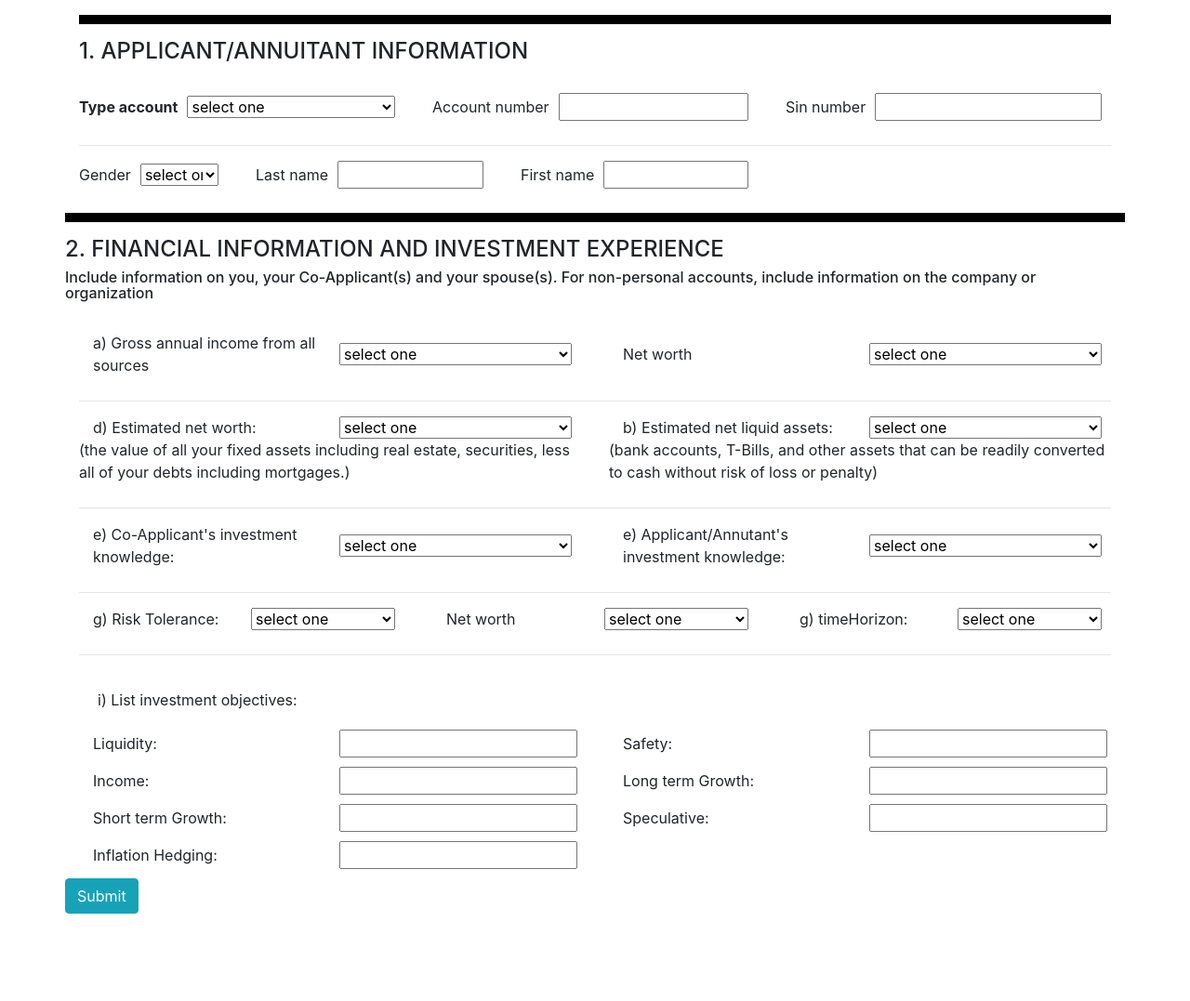
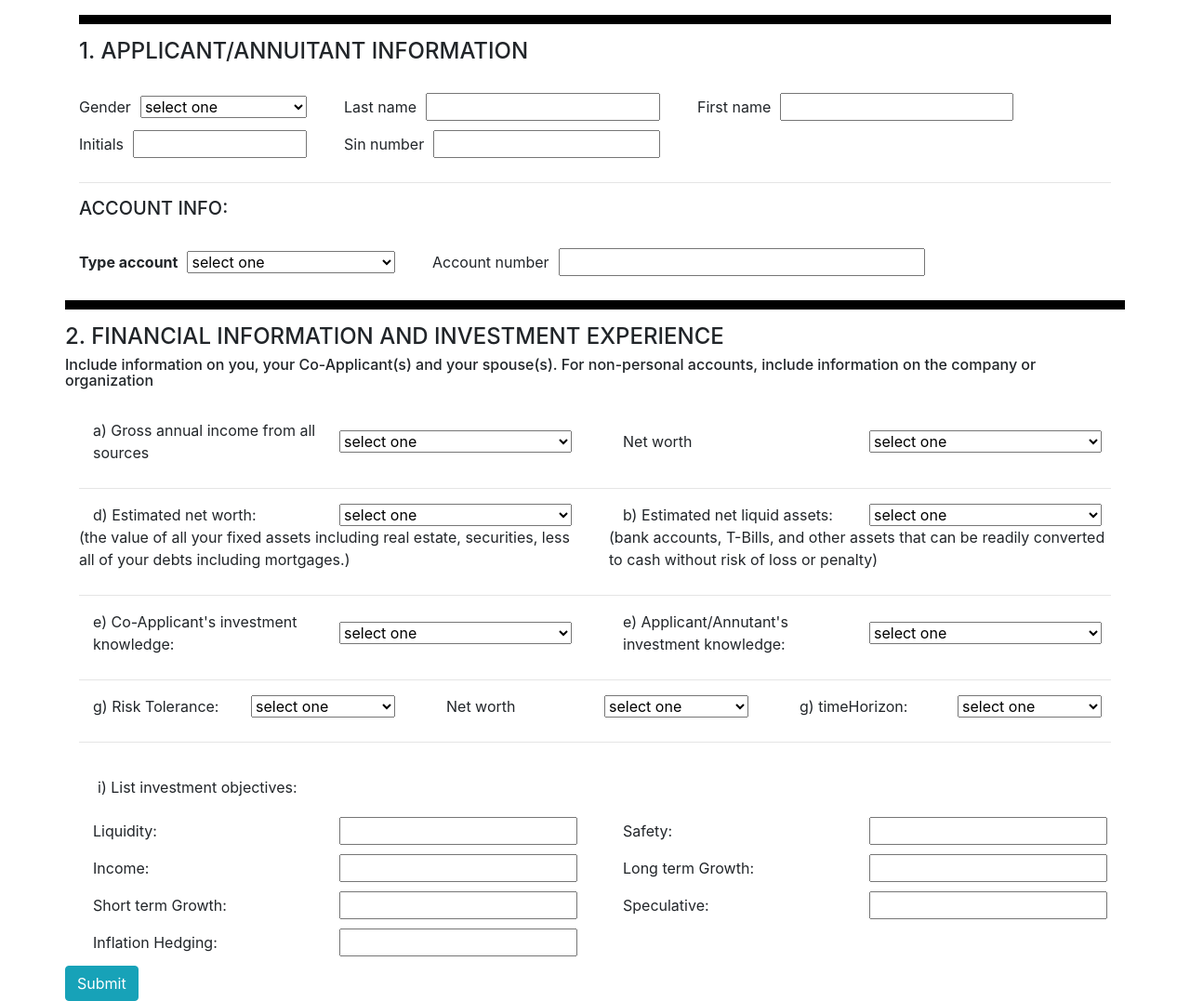
Before and after one commit to SimaRa84/Django-digitilaizing-client-Info, a Django app: page /bankForm/create/ in a window 1280 px wide. Shown: the whole page at 93% size. Before the commit the page ends 983 px from the top, so only its background shows below. Run offline with Django 5.2, Linux system fonts and the light colour scheme; some libraries are stand-ins or nearby versions.

Commit message:
editModels, make migrations

```diff
--- a/bankForm/forms.py
+++ b/bankForm/forms.py
@@ -1,10 +1,10 @@
 from django import forms
-from .models import Customer, AccountInfo,FinancialInfo
+from .models import Customer, AccountInfo,CustomerDetails
 
 class Customer(forms.ModelForm):
     class Meta:
         model = Customer
-        fields = ["gender", "first_name", "last_name","sin_number"]
+        fields = ["gender", "first_name", "last_name","initials","sin_number"]
 
 
 class AccountInfo(forms.ModelForm):
@@ -12,7 +12,7 @@ class AccountInfo(forms.ModelForm):
         model = AccountInfo
         fields = ["type_account", "account_number"]
 
-class FinancialInfo(forms.ModelForm):
+class CustomerDetails(forms.ModelForm):
 
     class Meta:
         FIRSTAMOUNT ="A"
@@ -57,7 +57,7 @@ class FinancialInfo(forms.ModelForm):
         ]
 
 
-        model = FinancialInfo
+        model = CustomerDetails
         fields = '__all__'
         widgets = {
             'gross':forms.Select(choices=ACCOUNTAMOUNT),
--- a/bankForm/models.py
+++ b/bankForm/models.py
@@ -15,7 +15,11 @@ class Customer(models.Model):
     last_name = models.CharField(max_length=255)
     first_name = models.CharField(max_length=255)
     sin_number = models.CharField(max_length=255)
+    initials = models.CharField(max_length=255)
 
+
+def __str__(self):
+        return f"{self.name} {self.last_name}"
 
 class AccountInfo(models.Model):
 
@@ -28,10 +32,17 @@ class AccountInfo(models.Model):
         (TYPE_REG, "REGISTERED"),
         (TYPE_TFSA, "TFSA"),
     ]
+    customer = models.ForeignKey(Customer, related_name='accounts', on_delete=models.CASCADE)
+
     type_account= models.CharField( choices=TYPE_ACCOUNT, default=TYPE_ACCOUNT,max_length=50)
     account_number = models.CharField(max_length=255)
 
-class FinancialInfo(models.Model):
+def __str__(self):
+        return self.account_number
+
+class CustomerDetails(models.Model):
+    customer = models.OneToOneField(Customer, on_delete=models.CASCADE)
+
     FIRSTAMOUNT ="A"
     SECONDAMOUNT ="B"
     THIRDAMOUNT ="C"
@@ -50,7 +61,6 @@ class FinancialInfo(models.Model):
     liquid_assets= models.CharField(max_length=255 )
     fixed_assets= models.CharField( max_length=255)
     net_worth= models.CharField(max_length=255)
-
 
     LEVELA='L',
     LEVELB='LM'
--- a/bankForm/templates/create.html
+++ b/bankForm/templates/create.html
@@ -62,20 +62,30 @@
       <br/>
       <form action= '' method="POST">
         {% csrf_token %}
-
         {% with customer=context.0 accountInfo=context.1 financialInfo=context.2 %}
 
+        <div class="fisrSection">
 
+          <div class="row">
 
-        <div class="fisrSection">
-          <div class="row">
-            <div class="col-lg-4 form-inline">
-              <label style="font-weight: bold">{{ accountInfo.type_account.label }}</label>
-              {{ accountInfo.type_account }}
+            <div class="col-lg-3 form-inline">
+              <label>{{ customer.gender.label }}</label>
+              {{ customer.gender }}
             </div>
             <div class="col-lg-4 form-inline">
-              <label>{{ accountInfo.account_number.label }}</label>
-              {{ accountInfo.account_number }}
+              <label>{{ customer.last_name.label }}</label>
+              {{ customer.last_name }}
+            </div>
+            <div class="col-lg-4 form-inline">
+              <label>{{ customer.first_name.label }}</label>
+              {{ customer.first_name }}
+            </div>
+
+          </div>
+          <div class="row">
+            <div class="col-lg-3 form-inline">
+              <label>{{ customer.initials.label }}</label>
+              {{ customer.initials }}
             </div>
             <div class="col-lg-4 form-inline">
               <label>{{ customer.sin_number.label }}</label>
@@ -83,26 +93,23 @@
             </div>
           </div>
           <hr/>
+          <h5> ACCOUNT INFO:</h5>
+          <br/>
+
+          <div class="row">
+            <div class="col-lg-4 form-inline">
+              <label style="font-weight: bold">{{ accountInfo.type_account.label }}</label>
+              {{ accountInfo.type_account }}
+            </div>
+            <div class="col-lg-6 form-inline">
+              <label>{{ accountInfo.account_number.label }}</label>
+              {{ accountInfo.account_number }}
+            </div>
+
+          </div>
 
 
-          <div class="row">
-            <div class="col-lg-2 form-inline">
-              <label>{{ customer.gender.label }}</label>
-              {{ customer.gender }}
-            </div>
-            <div class="col-lg-3 form-inline">
-              <label>{{ customer.last_name.label }}</label>
-              {{ customer.last_name }}
-            </div>
-            <div class="col-lg-3 form-inline">
-              <label>{{ customer.first_name.label }}</label>
-              {{ customer.first_name }}
-            </div>
-            <div class="col-lg-3 form-inline">
-              <label>{{ customer.initials.label }}</label>
-              {{ customer.initials }}
-            </div>
-          </div>
+
         </div>
          <div class="secondSection">
           <div class="row">
--- a/bankForm/views.py
+++ b/bankForm/views.py
@@ -1,13 +1,13 @@
 from django.shortcuts import render, redirect
 from django.http import HttpResponse
-from .forms import Customer,AccountInfo,FinancialInfo
+from .forms import Customer,AccountInfo,CustomerDetails
 
 def create_bank_form(request):
     if request.method == 'POST':
 
         customer = Customer(request.POST,prefix='some_prefix')
         accountInfo = AccountInfo(request.POST,prefix='some_prefix')
-        financialInfo = FinancialInfo(request.POST,prefix='some_prefix')
+        customer_details = CustomerDetails(request.POST,prefix='some_prefix')
 
         if customer.is_valid():
 
@@ -21,7 +21,7 @@ def create_bank_form(request):
     else:
         customer = Customer(prefix='some_prefix')
         accountInfo = AccountInfo(prefix='some_prefix')
-        financialInfo = FinancialInfo(prefix='some_prefix')
+        customer_details = CustomerDetails(prefix='some_prefix')
 
-        context=( customer, accountInfo ,financialInfo  )
+        context=( customer, accountInfo ,customer_details  )
         return render (request, 'create.html',{'context':context})
--- a/requirements.txt
+++ b/requirements.txt
@@ -1,2 +1,3 @@
 Django
 django-widget-tweaks
+mysqlclient
```
Also changed, not shown: form/settings.py (+9 -2 lines), bankForm/migrations/0001_initial.py (added), 1 other file.
